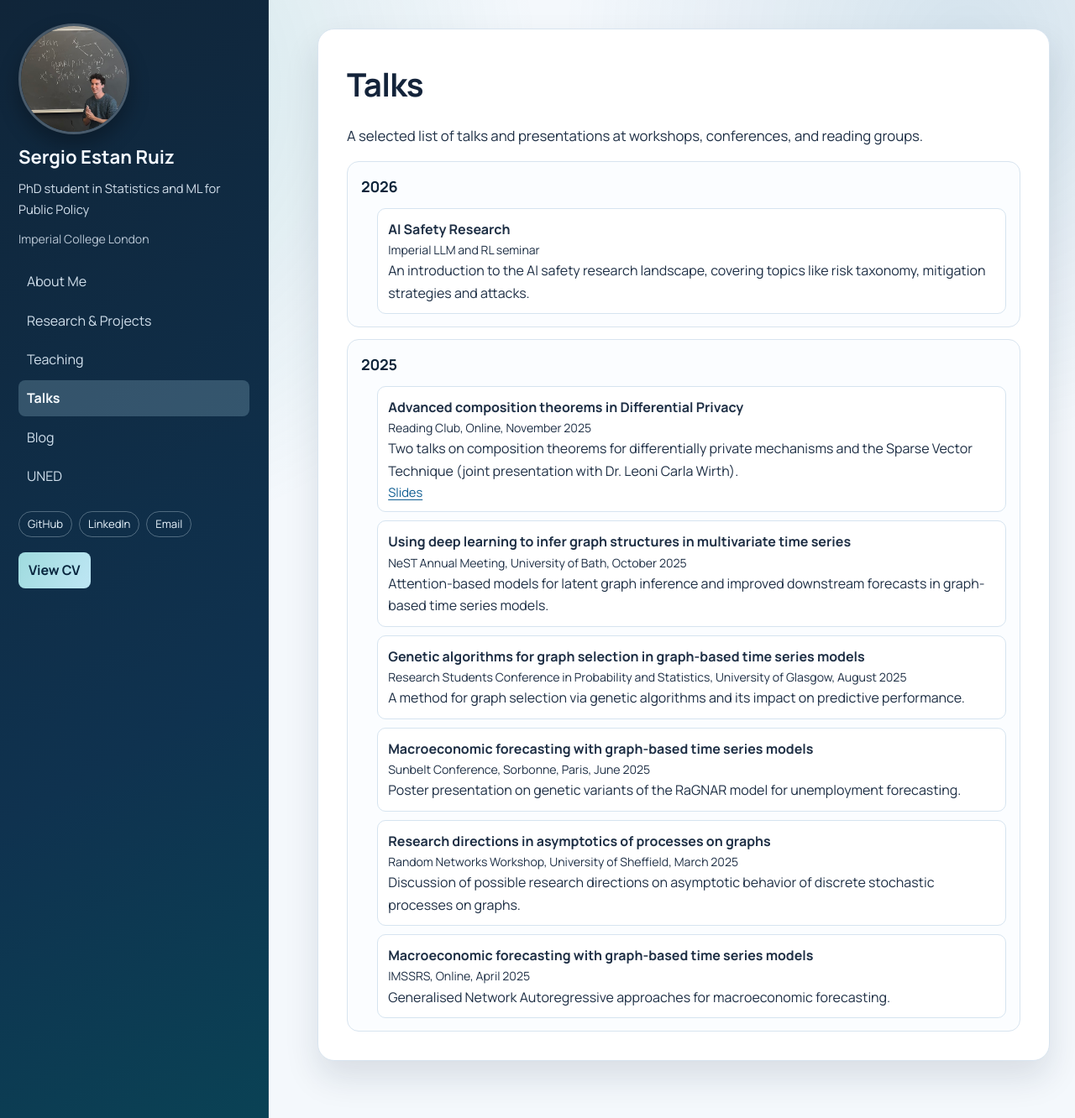
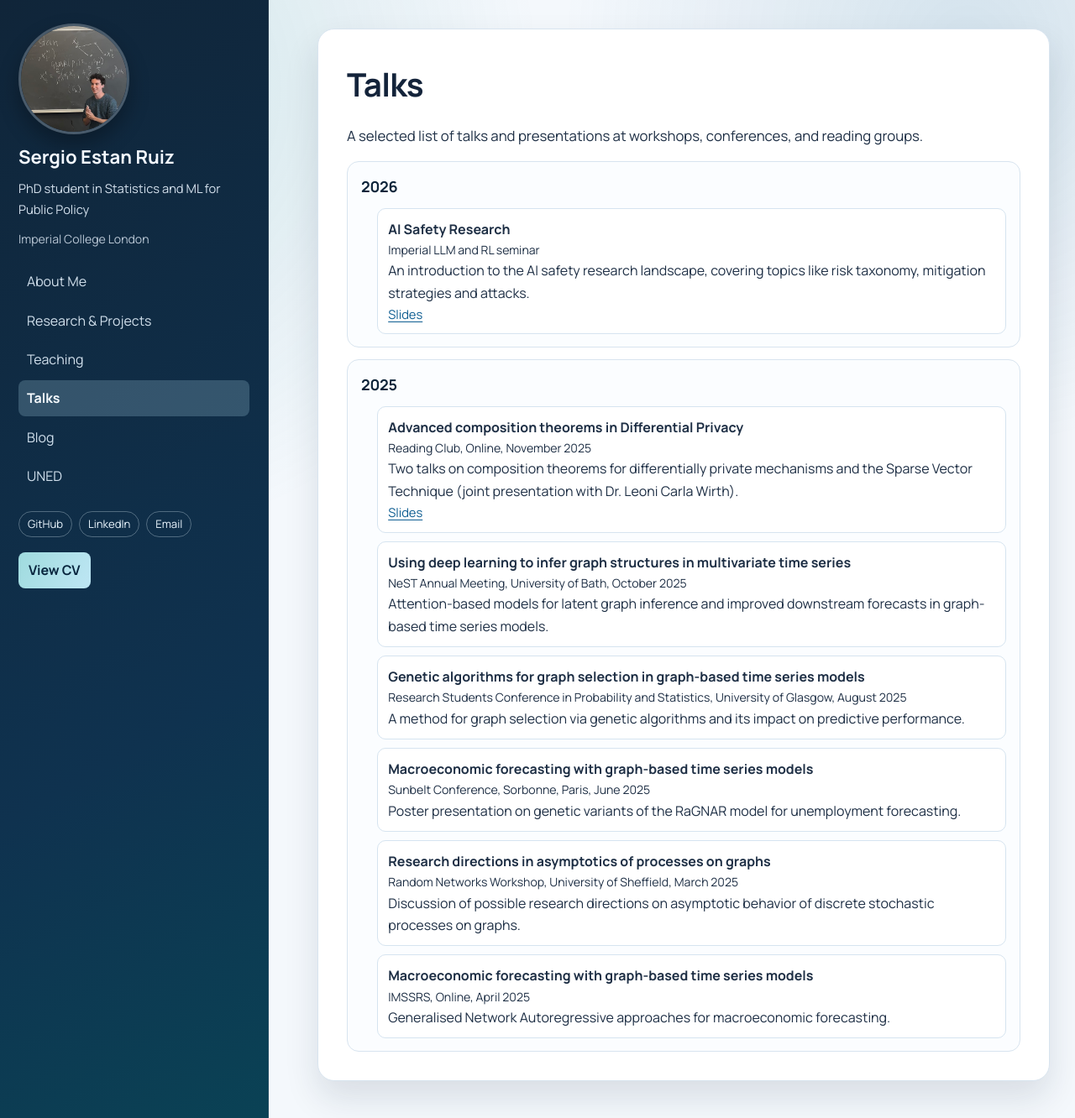
Before and after one commit to SergioEstanRuiz/SergioEstanRuiz.github.io, a Jekyll site: the page built from talks.md, in a window 1280 px wide and 1332 px high. Shown: the whole window at 84% size. Built offline with Jekyll 4.4.1, drawn with Linux system fonts in a browser that asks for light colours.

Commit message:
- updated presentation on AI safety

```diff
--- a/talks.md
+++ b/talks.md
@@ -18,6 +18,9 @@ permalink: /talks/
         <p class="card-meta">Imperial LLM and RL seminar</p>
         <p>
           An introduction to the AI safety research landscape, covering topics like risk taxonomy, mitigation strategies and attacks.
+        </p>
+        <p class="link-row">
+          <a href="/assets/talks/AI_Safety_Talk.pptx" target="_blank" rel="noopener">Slides</a>
         </p>
       </li>
     </ul>
```
Also changed, not shown: 1 other file.
